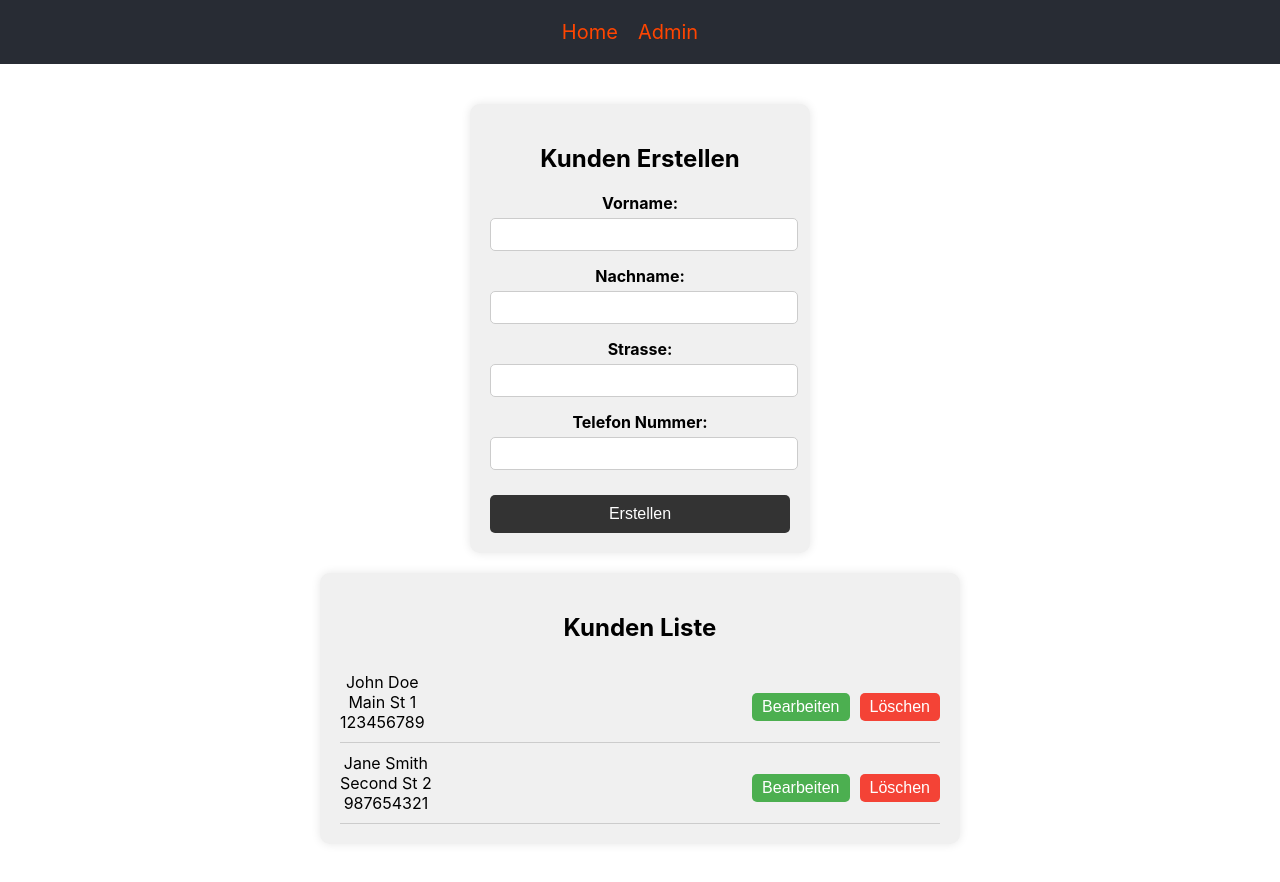
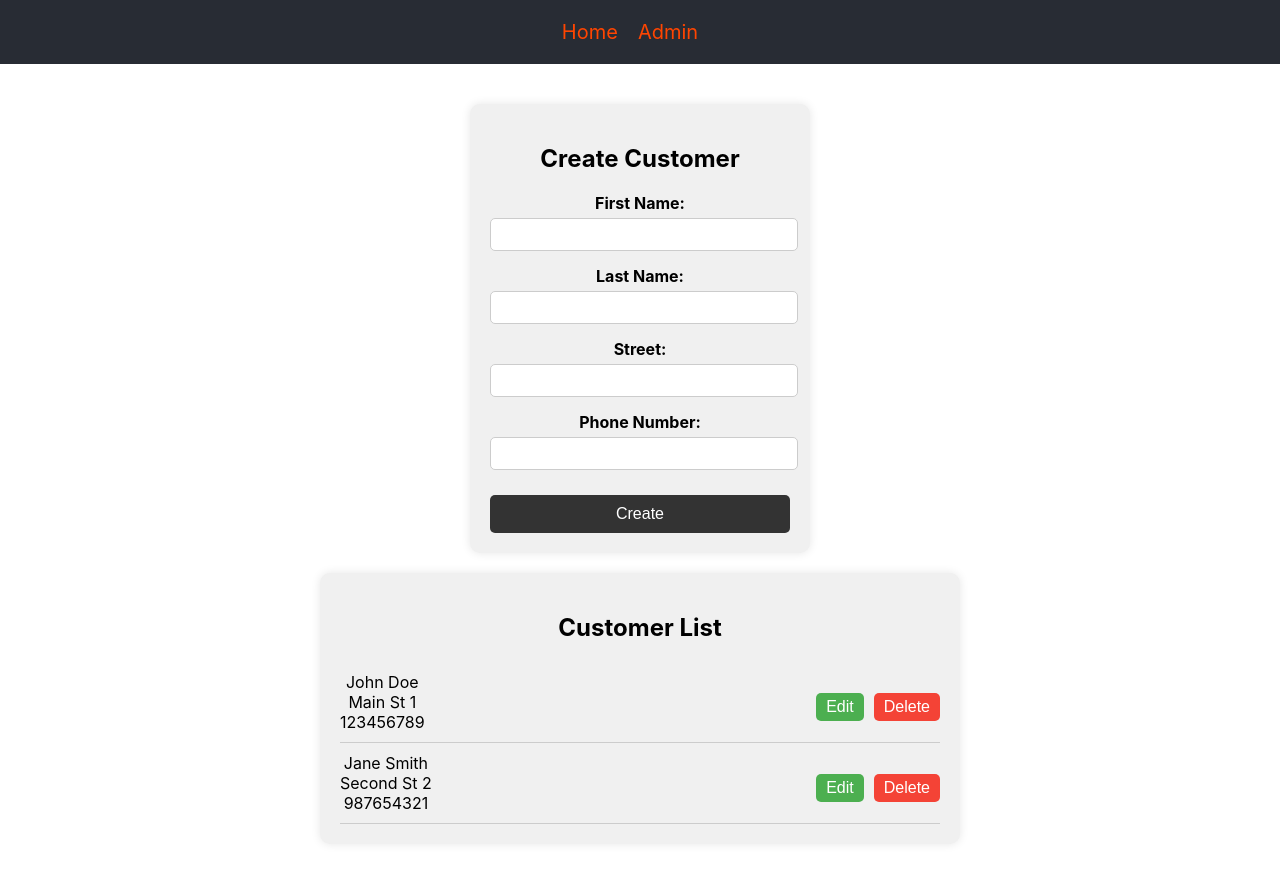
Before and after one commit to olisebz/AstroPizaz, a React (Create React App) app: page /admin in a window 1280 px wide. Built offline with nearby package versions, Linux system fonts and the light colour scheme.

Commit message:
Translate german text into english

```diff
--- a/src/pages/adminPage/CostumerForm.js
+++ b/src/pages/adminPage/CostumerForm.js
@@ -4,9 +4,9 @@ import React from 'react';
 function CustomerForm({ formState, handleInputChange, handleFormSubmit, isEditing }) {
   return (
     <form onSubmit={handleFormSubmit}>
-      <h2>{isEditing ? 'Kunden Bearbeiten' : 'Kunden Erstellen'}</h2>
+      <h2>{isEditing ? 'Edit Customer' : 'Create Customer'}</h2>
       <div>
-        <label>Vorname:</label>
+        <label>First Name:</label>
         <input
           type="text"
           name="firstName"
@@ -15,7 +15,7 @@ function CustomerForm({ formState, handleInputChange, handleFormSubmit, isEditin
         />
       </div>
       <div>
-        <label>Nachname:</label>
+        <label>Last Name:</label>
         <input
           type="text"
           name="lastName"
@@ -24,7 +24,7 @@ function CustomerForm({ formState, handleInputChange, handleFormSubmit, isEditin
         />
       </div>
       <div>
-        <label>Strasse:</label>
+        <label>Street:</label>
         <input
           type="text"
           name="street"
@@ -33,7 +33,7 @@ function CustomerForm({ formState, handleInputChange, handleFormSubmit, isEditin
         />
       </div>
       <div>
-        <label>Telefon Nummer:</label>
+        <label>Phone Number:</label>
         <input
           type="text"
           name="phoneNumber"
@@ -41,7 +41,7 @@ function CustomerForm({ formState, handleInputChange, handleFormSubmit, isEditin
           onChange={handleInputChange}
         />
       </div>
-      <button type="submit">{isEditing ? 'Aktualisieren' : 'Erstellen'}</button>
+      <button type="submit">{isEditing ? 'Update' : 'Create'}</button>
     </form>
   );
 }
--- a/src/pages/adminPage/CostumerList.js
+++ b/src/pages/adminPage/CostumerList.js
@@ -4,7 +4,7 @@ import React from 'react';
 function CustomerList({ customers, editCustomer, deleteCustomer }) {
   return (
     <div className="customer-list">
-      <h2>Kunden Liste</h2>
+      <h2>Customer List</h2>
       {customers.map((customer, index) => (
         <div key={index} className="customer">
           <div>
@@ -13,8 +13,8 @@ function CustomerList({ customers, editCustomer, deleteCustomer }) {
             <div>{customer.phoneNumber}</div>
           </div>
           <div className="customer-buttons">
-            <button className="edit-button" onClick={() => editCustomer(index)}>Bearbeiten</button>
-            <button className="delete-button" onClick={() => deleteCustomer(index)}>Löschen</button>
+            <button className="edit-button" onClick={() => editCustomer(index)}>Edit</button>
+            <button className="delete-button" onClick={() => deleteCustomer(index)}>Delete</button>
           </div>
         </div>
       ))}
```
